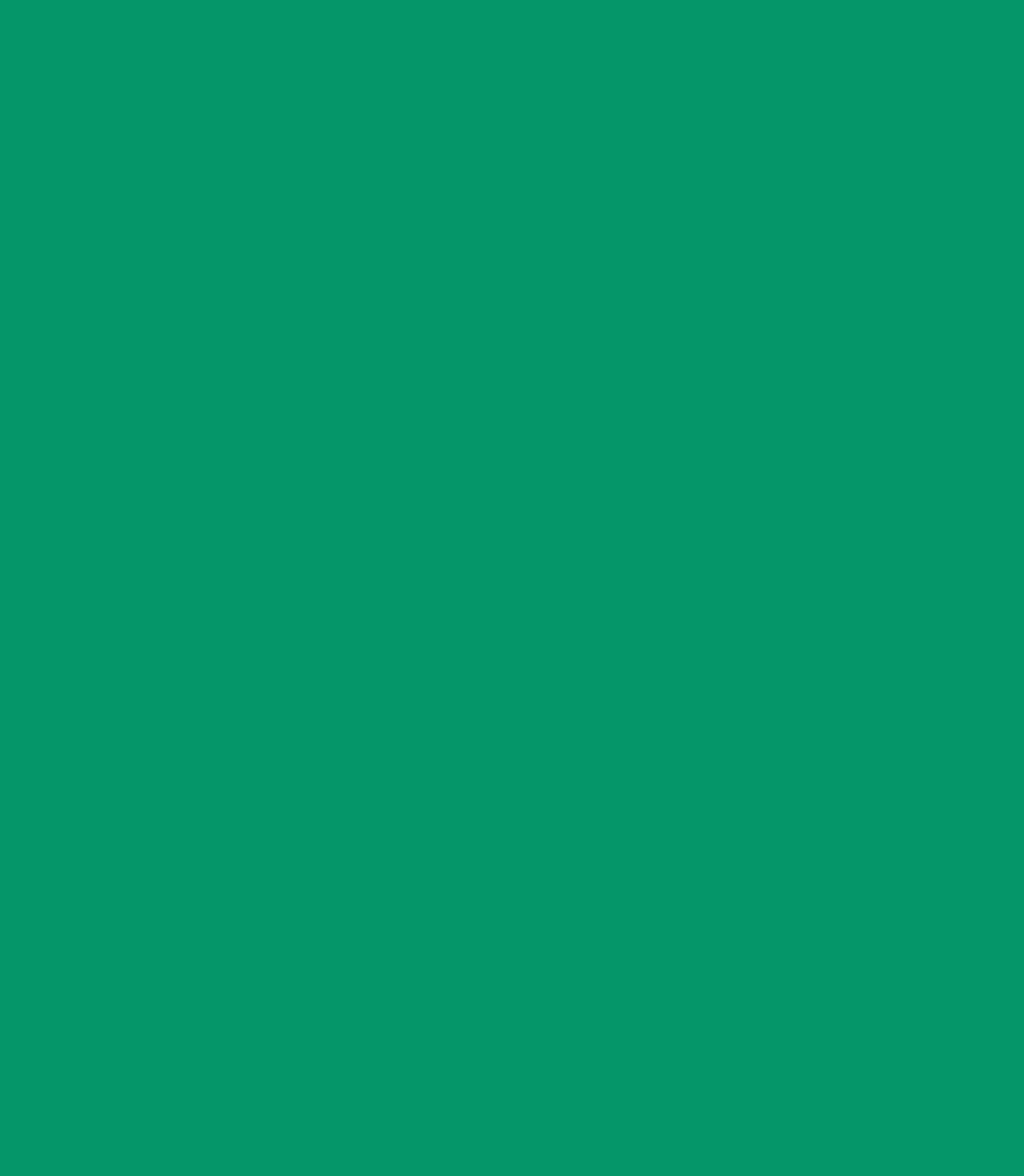
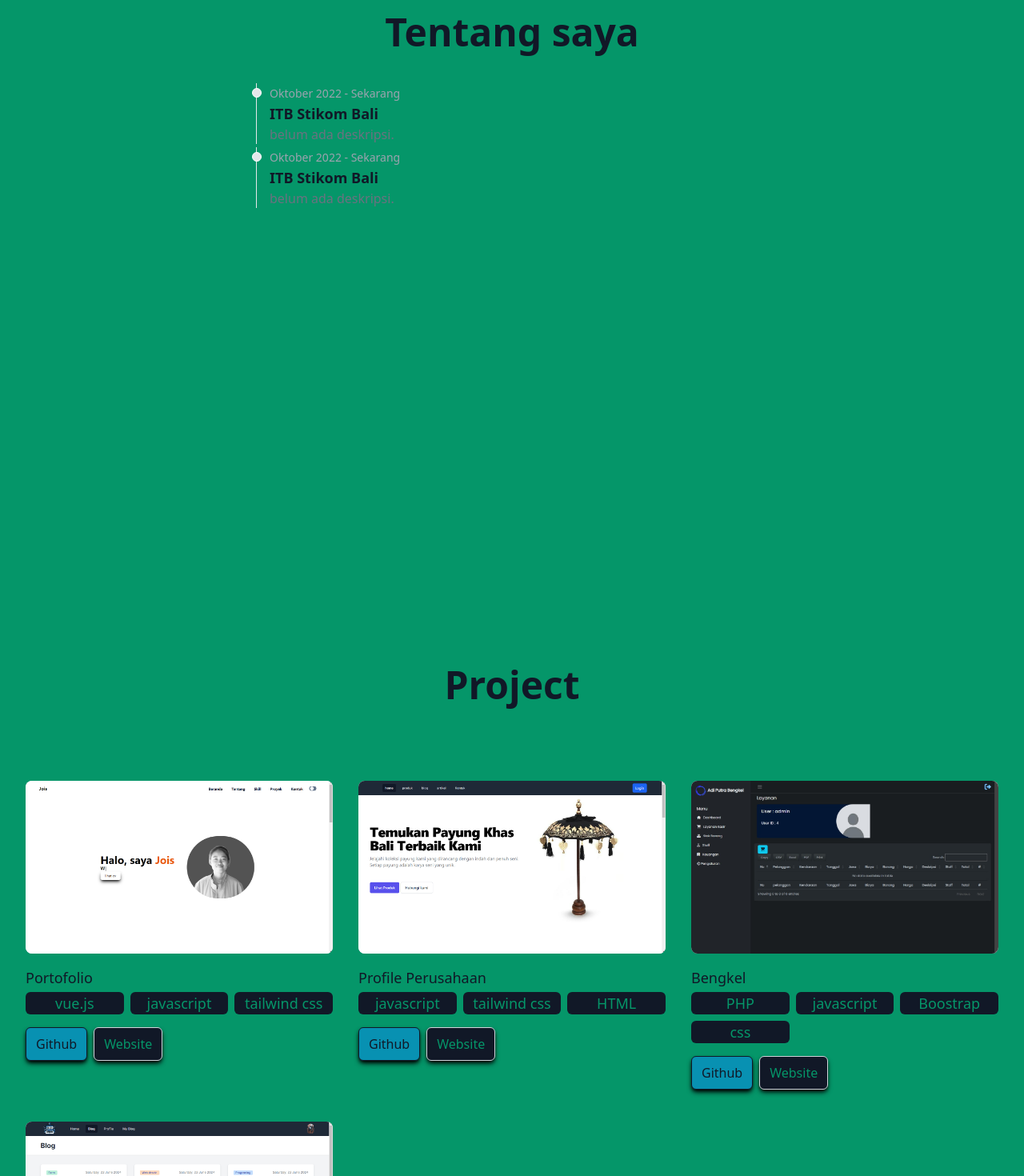
Before and after one commit to Jois01/portofolio-vue, a Vue app: page / in a window 1280 px wide. Shown: the part 940-2410 px from the top of the page at 80% size. Before the commit the page ends 800 px from the top, so only its background shows below. Built offline with nearby package versions, Linux system fonts and the light colour scheme.

Commit message:
memasukkan data dan desain web

```diff
--- a/src/App.vue
+++ b/src/App.vue
@@ -1,9 +1,23 @@
 <script setup>
 import Navbar from './components/Navbar.vue'
 import hero from './components/hero.vue'
+import about from './components/about.vue'
+import project from './components/project.vue'
+import contact from './components/contact.vue'
 </script>
 
 <template>
   <Navbar />
-  <hero />
+  <section class="h-screen">
+    <hero />
+  </section>
+  <section class="h-screen">
+    <about />
+  </section>
+  <section>
+    <project />
+  </section>
+  <section class="h-screen">
+    <contact />
+  </section>
 </template>
--- a/src/components/Navbar.vue
+++ b/src/components/Navbar.vue
@@ -1,15 +1,15 @@
 <template>
-  <nav class="bg-gray-800 sticky top-5  md:p-4 m-4 rounded-lg shadow-md">
+  <nav class="bg-gray-800 sticky top-5 md:p-4 m-4 rounded-lg shadow-md">
     <div class="flex items-center justify-between">
       <div class="flex items-center text-emerald-500 text-xl font-bold">
         <!-- <img class="w-48 m-4" src="./icons/logoipsum.png" alt="" /> -->
-        <div class="text-xl m-4 hidden md:block" to="#Beranda">Beranda</div>
-        <div class="text-xl m-4 hidden md:block" to="#about">About</div>
+        <a href="#Beranda" class="text-xl m-4 hidden md:block">Beranda</a>
+        <a href="#about" class="text-xl m-4 hidden md:block">About</a>
       </div>
 
       <div id="mobile-menu" class="md:hidden flex items-center px-10">
         <div
-          class="bar-menu relative inline-flex items-center justify-center rounded-md p-2 border hover:border-blue-500"
+          class="bar-menu relative inline-flex items-center justify-center rounded-md p-2 "
           @click="toggleMenu()"
         >
           <svg
@@ -18,7 +18,7 @@
             viewBox="0 0 24 24"
             stroke-width="1.5"
             stroke="currentColor"
-            class="size-6"
+            class="size-6 stroke-emerald-600"
           >
             <path
               stroke-linecap="round"
@@ -33,10 +33,14 @@
     <div id="menu-dropdown" class="hidden md:hidden py-3">
       <div class="text-md ml-auto m-3">
         <div to="#Beranda">
-          <div class="m-3 hover:border hover:border-blue-500 p-2 rounded-md">Beranda</div>
+          <div class="m-3 hover:border hover:border-emerald-500 text-emerald-600 p-2 rounded-md">
+            Beranda
+          </div>
         </div>
         <div to="#about">
-          <div class="m-3 hover:border hover:border-blue-500 p-2 rounded-md">About</div>
+          <div class="m-3 hover:border hover:border-emerald-500 text-emerald-600 p-2 rounded-md">
+            About
+          </div>
         </div>
       </div>
     </div>
--- a/src/components/about.vue
+++ b/src/components/about.vue
@@ -0,0 +1,40 @@
+<template>
+  <div id="about">
+    <div class="text-5xl text-center font-bold text-gray-900 my-8">Tentang saya</div>
+    <div class="mx-auto mt-10 max-w-2xl items-center justify-center px-4 my-10">
+      <ol class="relative border-s border-gray-200 dark:border-gray-700" v-for="about in abouts">
+        <li class="mb-1 ms-4">
+          <div
+            class="absolute w-3 h-3 bg-gray-200 rounded-full mt-1.5 -start-1.5 border border-white dark:border-gray-900 dark:bg-gray-700"
+          ></div>
+          <time class="mb-1 text-sm font-normal leading-none text-gray-400 dark:text-gray-500"
+            >{{ about.date }}</time
+          >
+          <h3 class="text-lg font-semibold text-gray-900 dark:text-white">
+            {{ about.name }}
+          </h3>
+          <p class="text-base font-normal text-gray-500 dark:text-gray-400">
+           {{about.description}}
+          </p>
+        </li>
+      </ol>
+    </div>
+  </div>
+</template>
+
+<script setup>
+const abouts = [
+  {
+    name: 'ITB Stikom Bali',
+    date: 'Oktober 2022 - Sekarang',
+    description:
+      'belum ada deskripsi.',
+  },
+  {
+    name: 'ITB Stikom Bali',
+    date: 'Oktober 2022 - Sekarang',
+    description:
+      'belum ada deskripsi.',
+  },
+]
+</script>
--- a/src/components/contact.vue
+++ b/src/components/contact.vue
@@ -0,0 +1,65 @@
+<template>
+  <div class="container items-center mx-auto">
+    <div class="text-5xl font-bold text-center text-gray-900">Contact Me</div>
+    <form>
+      <div class="m-10 gap-x-6 gap-y-8">
+        <div class="mt-10 grid grid-cols-2 gap-x-6 gap-y-8">
+          <div class="my-4">
+            <label for="nama" class="block text-sm/6 font-medium text-gray-900"> Your name</label>
+            <div class="mt-2">
+              <div
+                class="flex items-center rounded-md bg-white pl-3 outline outline-1 -outline-offset-1 outline-gray-300 focus-within:outline focus-within:outline-2 focus-within:-outline-offset-2 focus-within:outline-indigo-600"
+              >
+                <input
+                  type="text"
+                  name="nama"
+                  id="nama"
+                  class="block min-w-0 grow py-1.5 pl-1 pr-3 text-base text-gray-900 placeholder:text-gray-400 focus:outline focus:outline-0 sm:text-sm/6"
+                  placeholder="Your name"
+                />
+              </div>
+            </div>
+          </div>
+          <div class="my-4">
+            <label for="email" class="block text-sm/6 font-medium text-gray-900">Email</label>
+            <div class="mt-2">
+              <div
+                class="flex items-center rounded-md bg-white pl-3 outline outline-1 -outline-offset-1 outline-gray-300 focus-within:outline focus-within:outline-2 focus-within:-outline-offset-2 focus-within:outline-indigo-600"
+              >
+                <input
+                  type="email"
+                  name="email"
+                  id="email"
+                  class="block min-w-0 grow py-1.5 pl-1 pr-3 text-base text-gray-900 placeholder:text-gray-400 focus:outline focus:outline-0 sm:text-sm/6"
+                  placeholder="janesmith"
+                />
+              </div>
+            </div>
+          </div>
+        </div>
+
+        <div class="col-span-full">
+          <label for="about" class="block text-sm/6 font-medium text-gray-900">About</label>
+          <div class="mt-2">
+            <textarea
+              name="about"
+              id="about"
+              rows="3"
+              class="block w-full rounded-md bg-white px-3 py-1.5 text-base text-gray-900 outline outline-1 -outline-offset-1 outline-gray-300 placeholder:text-gray-400 focus:outline focus:outline-2 focus:-outline-offset-2 focus:outline-indigo-600 sm:text-sm/6"
+            />
+          </div>
+        </div>
+
+        <div class="flex items-center justify-end gap-x-6">
+          <button type="button" class="text-sm/6 font-semibold text-gray-900">Cancel</button>
+          <button
+            type="submit"
+            class="rounded-md bg-indigo-600 px-3 py-2 text-sm font-semibold text-white shadow-sm hover:bg-indigo-500 focus-visible:outline focus-visible:outline-2 focus-visible:outline-offset-2 focus-visible:outline-indigo-600"
+          >
+            Save
+          </button>
+        </div>
+      </div>
+    </form>
+  </div>
+</template>
--- a/src/components/hero.vue
+++ b/src/components/hero.vue
@@ -1,6 +1,6 @@
 <template>
   <div
-    class="bg-emerald-600 mx-auto grid max-w-2xl grid-cols-1 items-center gap-20 px-4 sm:px-6 sm:py-32 lg:max-w-7xl lg:grid-cols-2 lg:px-8"
+    class="mx-auto grid max-w-2xl grid-cols-1 items-center gap-20 px-4 sm:px-6 sm:py-32 lg:max-w-7xl lg:grid-cols-2 lg:px-8"
     v-for="profile in profiles"
   >
     <div>
@@ -25,7 +25,7 @@ const profiles = [
   {
     name: 'Ni Putu Jois Tika Dewi',
     description:
-      'The walnut wood card tray is precision milled to perfectly fit a stack of Focus cards. The powder coated steel divider separates active cards from new ones, or can be used to archive important task lists.',
+      'TLorem ipsum dolor sit amet consectetur, adipisicing elit. Expedita maxime saepe voluptatem esse, ducimus temporibus id magni quos non molestiae?x',
     image: 'aku-2.png',
     alt: 'profile photo',
   },
--- a/src/components/project.vue
+++ b/src/components/project.vue
@@ -0,0 +1,41 @@
+<template>
+    <div class="text-5xl font-bold text-center text-gray-900 mt-4">Project</div>
+    <div class="mx-auto max-w-2xl px-4 py-16 sm:px-6 sm:py-24 lg:max-w-7xl lg:px-8">
+      <div
+        class="grid grid-cols-1 gap-x-6 gap-y-10 sm:grid-cols-2 lg:grid-cols-3 xl:grid-cols-3 xl:gap-x-8"
+      >
+        <a v-for="project in projects" :key="project.id" class="group">
+          <img :src="project.image" class="w-full rounded-lg bg-gray-200" />
+          <h3 class="mt-4 text-lg text-gray-900">{{ project.name }}</h3>
+          <div class="mt-1 text-lg gap-2 font-medium text-gray-900 grid grid-cols-3">
+            <div class="items-start text-center" v-for="tech in project.teknologi" :key="tech">
+              <div class="bg-gray-900 rounded-md text-emerald-600">{{ tech }}</div>
+            </div>
+          </div>
+          <div class="flex gap-2 mt-4">
+            <button
+              class="bg-cyan-600 border border-gray-900 py-2 px-3 text-gray-900 rounded-md shadow-md shadow-black hover:bg-cyan-500 hover:shadow-none ease-in-out transition-all	duration-700"
+            >
+              Github
+            </button>
+            <button
+              class="bg-gray-900 py-2 px-3 border border-gray-300 text-emerald-600 rounded-md shadow-md shadow-black hover:bg-gray-800 hover:shadow-none ease-in-out transition-all	duration-700"
+            >
+              Website
+            </button>
+          </div>
+        </a>
+      </div>
+    </div>
+</template>
+
+<script>
+import projects from '@/store/index.json'
+export default {
+  data() {
+    return {
+      projects,
+    }
+  },
+}
+</script>
--- a/src/store/index.js
+++ /dev/null
@@ -1,47 +0,0 @@
-[
-    {
-      "id": 1,
-      "name": "Portofolio",
-      "teknologi":[
-        "vue.js",
-        "javascript",
-        "tailwind css",
-      ],
-      "image": "portofolio.png",
-      "description": "bisa di custom"
-    },
-    {
-      "id": 2,
-      "name": "Profile Perusahaan",
-      "teknologi":[
-        "javascript",
-        "tailwind css",
-        "HTML"
-      ],
-      "image": "perusahaan.png",
-      "description": "bisa di custom"
-    },
-    {
-      "id": 3,
-      "name": "Bengkel",
-      "teknologi":[
-        "PHP",
-        "javascript",
-        "Boostrap",
-        "css"
-      ],
-      "image": "bengkel.jpg",
-      "description": "bisa di custom"
-    },
-    {
-      "id": 4,
-      "name": "Blog Sederhana",
-      "teknologi":[
-        "Laravel",
-        "tailwind css"
-      ],
-      "image": "blog.png",
-      "description": "bisa di custom"
-    },
-
-  ]
--- /dev/null
+++ b/src/store/index.json
@@ -0,0 +1,30 @@
+[
+  {
+    "id": 1,
+    "name": "Portofolio",
+    "teknologi": ["vue.js", "javascript", "tailwind css"],
+    "image": "portofolio.png",
+    "description": "Belum ada"
+  },
+  {
+    "id": 2,
+    "name": "Profile Perusahaan",
+    "teknologi": ["javascript", "tailwind css", "HTML"],
+    "image": "perusahaan.png",
+    "description": "Belum ada"
+  },
+  {
+    "id": 3,
+    "name": "Bengkel",
+    "teknologi": ["PHP", "javascript", "Boostrap", "css"],
+    "image": "Bengkel.jpg",
+    "description": "Belum ada"
+  },
+  {
+    "id": 4,
+    "name": "Blog Sederhana",
+    "teknologi": ["Laravel", "tailwind css"],
+    "image": "blog.png",
+    "description": "Belum ada"
+  }
+]
```
